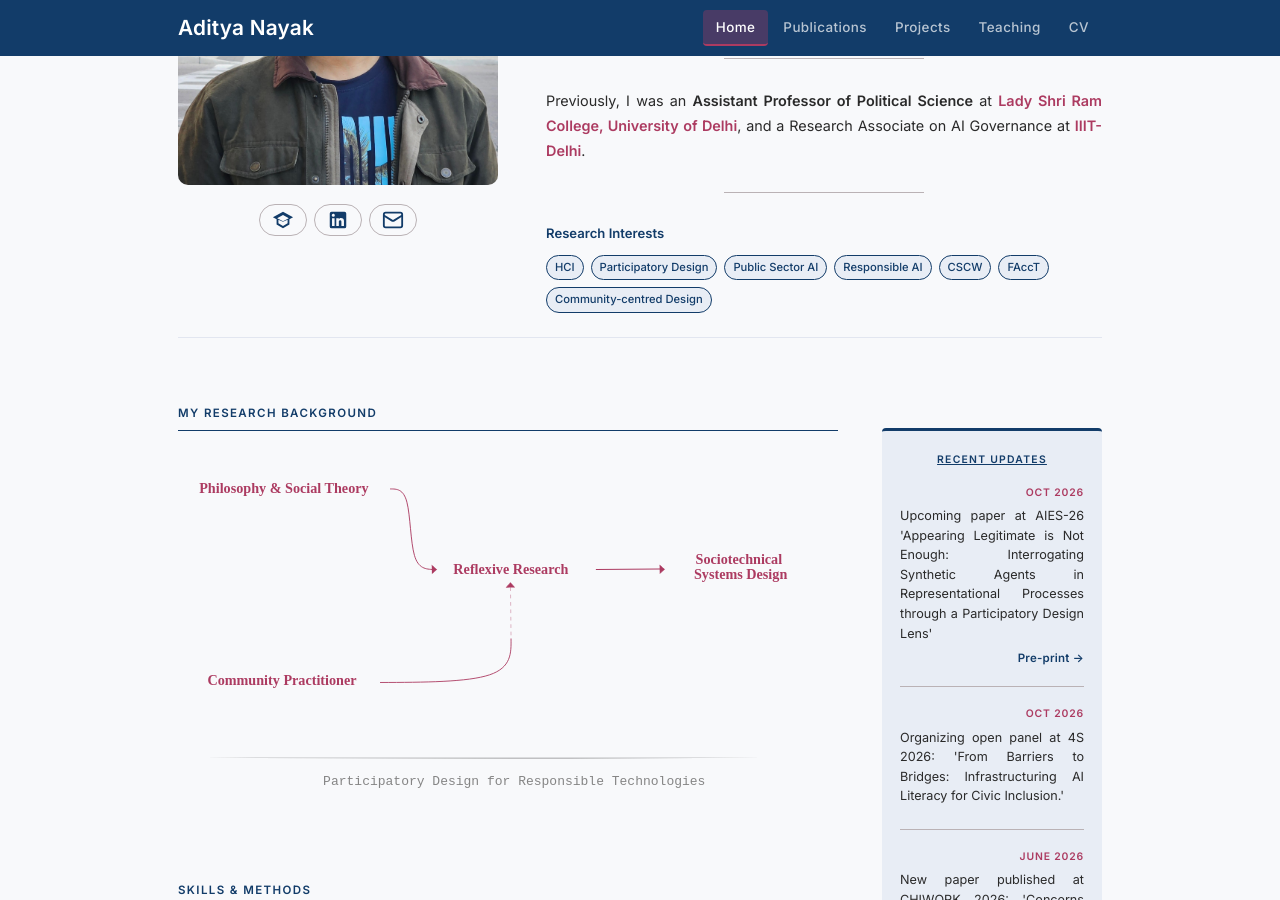
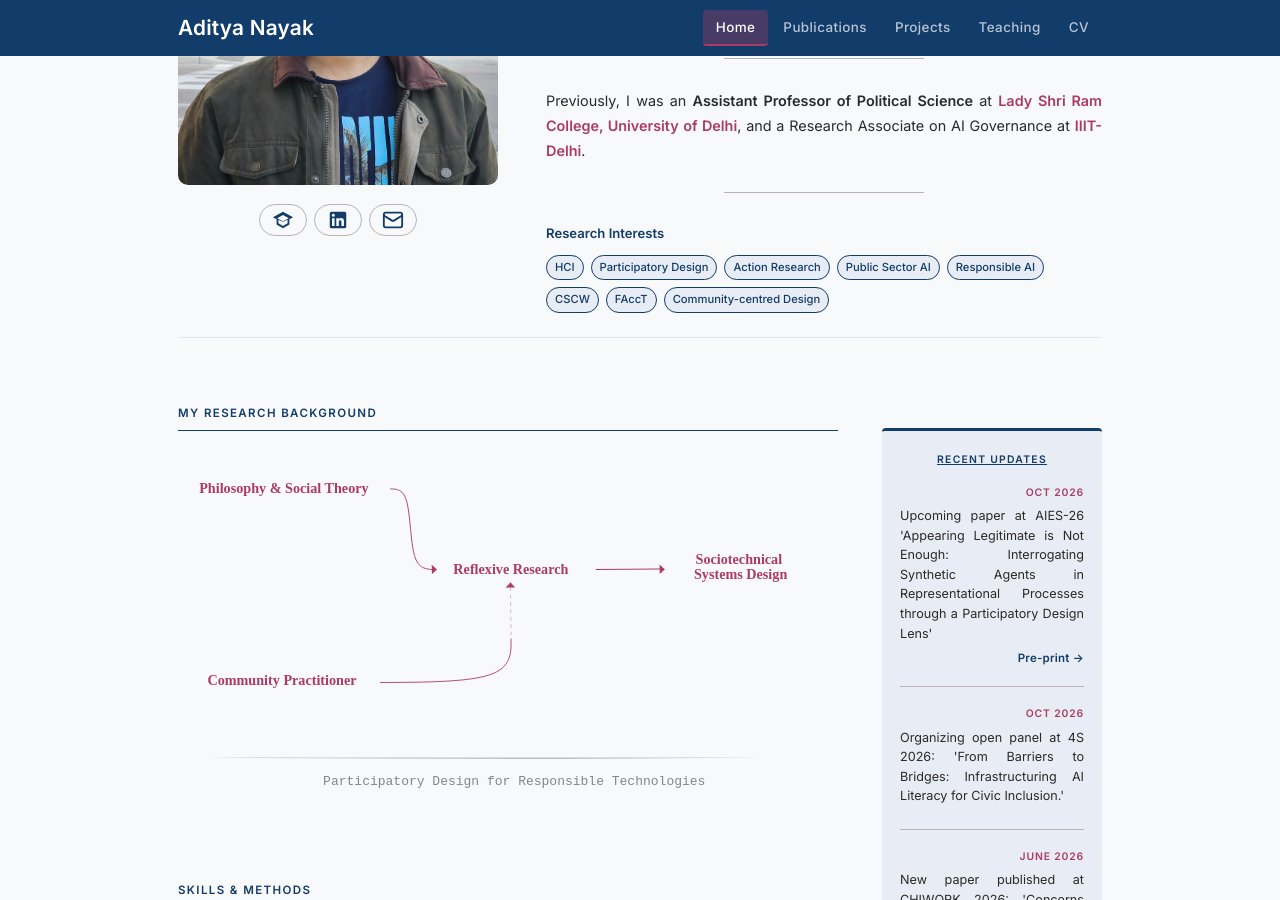
Before and after one commit to adityanayak-info/adityanayak-info.github.io, a Jekyll site: the page built from index.md, in a window 1280 px wide and 900 px high, scrolled down 349 px. Built offline with Jekyll 4.4.1, drawn with Linux system fonts in a browser that asks for light colours; our own code applies the rules of GitHub Pages for plain Markdown files.

Commit message:
Add 'Action Research' interest tag

```diff
--- a/_layouts/default.html
+++ b/_layouts/default.html
@@ -190,6 +190,7 @@
               <div class="interest-tags">
                 <span class="interest-tag">HCI</span>
                 <span class="interest-tag">Participatory Design</span>
+                <span class="interest-tag">Action Research</span>
                 <span class="interest-tag">Public Sector AI</span>
                 <span class="interest-tag">Responsible AI</span>
                 <span class="interest-tag">CSCW</span>
```
